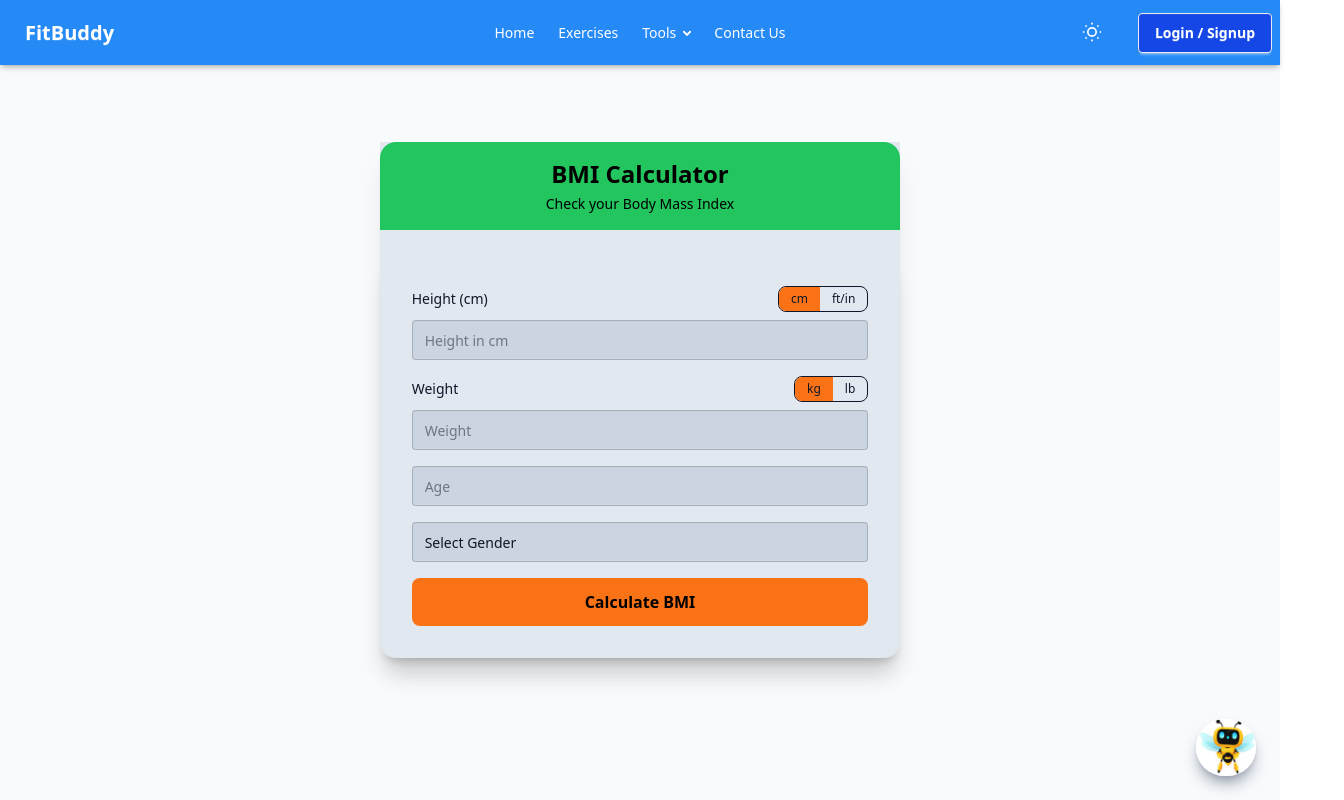
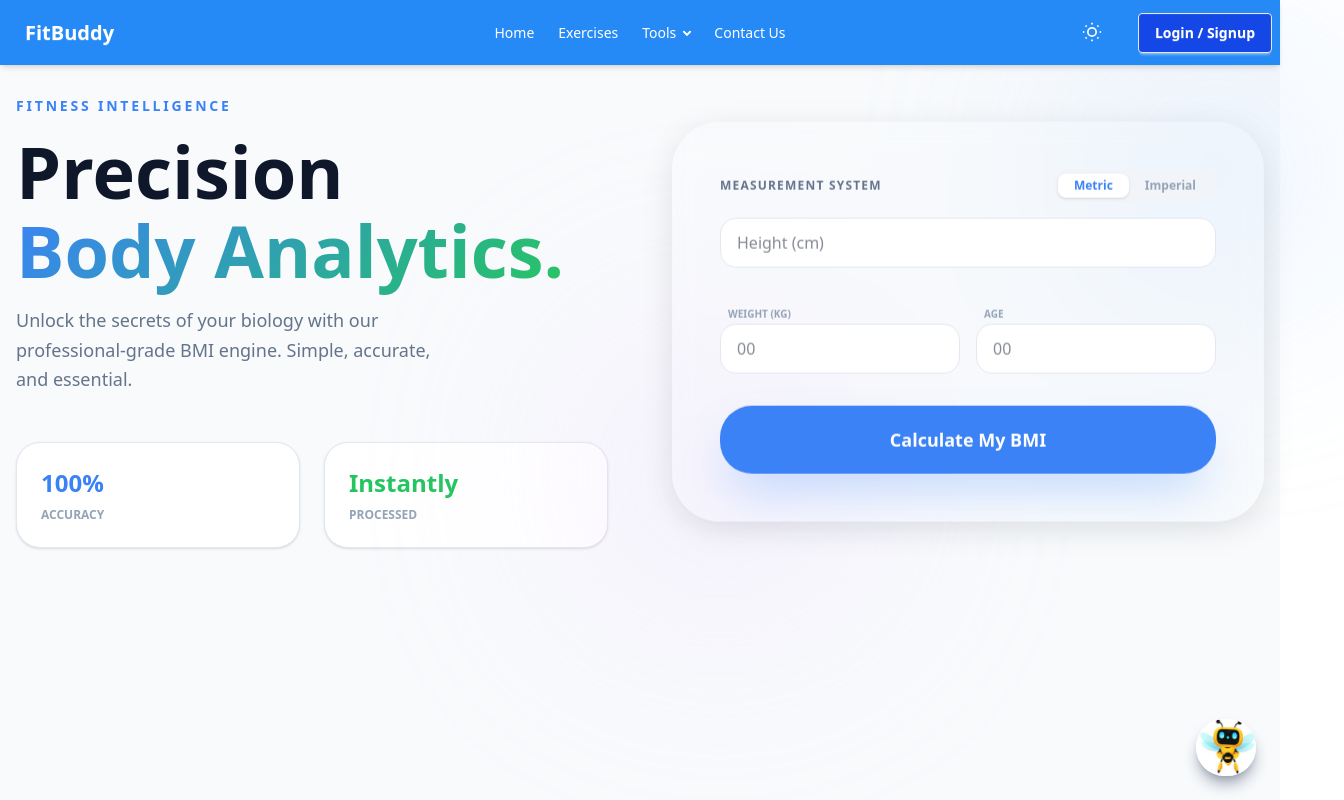
Before and after one commit to Swadhin-kar/Fit-Buddy, a React (Vite) app in the folder Frontend/: page /bmi-calculator in a window 1280 px wide. Shown: the top 800 px of the page, 1344 px wide, since content can reach past the window. Built offline with nearby package versions, Linux system fonts and the light colour scheme; no server answers.

Commit message:
small changes before deploy

```diff
--- a/Frontend/src/components/Bmi.jsx
+++ b/Frontend/src/components/Bmi.jsx
@@ -1,18 +1,10 @@
 import { lazy, Suspense, useState } from "react";
 import toast from "react-hot-toast";
-
-const Navbar = lazy(() => import("./Navbar"));
-const Footer = lazy(() => import("./Footer"));
 import LoadingFallback from "./LoadingFallback";
 
 export default function Bmi() {
     const [formData, setFormData] = useState({
-        height: "",
-        ft: "",
-        in: "",
-        weight: "",
-        age: "",
-        gender: "",
+        height: "", ft: "", in: "", weight: "", age: "", gender: "",
     });
 
     const [bmiResult, setBmiResult] = useState(null);
@@ -21,7 +13,6 @@ export default function Bmi() {
 
     const handleSubmit = (e) => {
         e.preventDefault();
-
         let height, weight;
         const ft = Number(formData.ft);
         const inches = Number(formData.in);
@@ -44,7 +35,6 @@ export default function Bmi() {
         }
 
         if (!isKg) weight *= 0.4535;
-
         setBmiResult(weight / ((height / 100) ** 2));
     };
 
@@ -53,174 +43,153 @@ export default function Bmi() {
         setFormData((prev) => ({ ...prev, [name]: value }));
     };
 
+    // Mesmerizing Dynamic UI Content
+    const getHealthMetadata = (bmi) => {
+        if (!bmi) return null;
+        if (bmi < 18.5) return {
+            label: "Underweight",
+            colorVar: "--blue-500",
+            bgVar: "--blue-50",
+            advice: "Consider nutrient-dense meals and strength training.",
+            icon: "🧬"
+        };
+        if (bmi < 24.9) return {
+            label: "Healthy Weight",
+            colorVar: "--green-500",
+            bgVar: "--green-50",
+            advice: "Perfect balance! Keep maintaining your active lifestyle.",
+            icon: "✨"
+        };
+        if (bmi < 29.9) return {
+            label: "Overweight",
+            colorVar: "--yellow-600",
+            bgVar: "--yellow-50",
+            advice: "Small changes in daily activity can make a huge impact.",
+            icon: "🏃"
+        };
+        return {
+            label: "Obese",
+            colorVar: "--red-600",
+            bgVar: "--red-50",
+            advice: "Prioritize health. Consult with a professional for a plan.",
+            icon: "⚠️"
+        };
+    };
+
+    const health = getHealthMetadata(bmiResult);
+
     return (
-        <>
-            <Suspense fallback={<LoadingFallback />}>
-                <Navbar />
-            </Suspense>
+        <div className="min-h-screen bg-[rgb(var(--body-color))] text-[rgb(var(--text-primary))]">
 
-            {/* Page Wrapper */}
-            <div className="min-h-screen flex items-center justify-center px-4 py-12 bg-[rgb(var(--page-bg))]">
-                <div className="rounded-b-2xl bg-[rgb(var(--card-depth-1))] text-black shadow-xl space-y-6">
-                    {/* Header */}
-                    <div className="text-center space-y-1 bg-[rgb(var(--secondary))] rounded-t-2xl p-4">
-                        <h1 className="text-2xl font-bold">
-                            BMI Calculator
+
+            <main className="max-w-7xl mx-auto px-4 py-12 lg:py-24 grid lg:grid-cols-2 gap-16 items-center">
+
+                {/* Left Side: Mesmerizing Brand Story */}
+                <div className="space-y-8 animate-in fade-in slide-in-from-left duration-1000">
+                    <div className="space-y-4">
+                        <h2 className="text-[rgb(var(--primary))] font-bold tracking-[0.2em] uppercase text-sm">
+                            Fitness Intelligence
+                        </h2>
+                        <h1 className="text-6xl xl:text-7xl font-black leading-[1.1]">
+                            Precision <br />
+                            <span className="gradient-text">Body Analytics.</span>
                         </h1>
-                        <p className="text-sm text-[rgb(var(--text-muted))]">
-                            Check your Body Mass Index
+                        <p className="text-[rgb(var(--slate-500))] text-lg max-w-md leading-relaxed">
+                            Unlock the secrets of your biology with our professional-grade BMI engine. Simple, accurate, and essential.
                         </p>
                     </div>
-                    <div className="rounded-2xl bg-[rgb(var(--card-depth-1))] text-[rgb(var(--text-primary))] shadow-xl p-8 space-y-6">
 
+                    {/* Stats Grid */}
+                    <div className="grid grid-cols-2 gap-6 pt-4">
+                        <div className="p-6 rounded-3xl bg-[rgb(var(--white))] shadow-sm border border-[rgb(var(--slate-200))]">
+                            <div className="text-[rgb(var(--primary))] text-2xl mb-2 font-bold">100%</div>
+                            <div className="text-[rgb(var(--slate-400))] text-xs uppercase font-black">Accuracy</div>
+                        </div>
+                        <div className="p-6 rounded-3xl bg-[rgb(var(--white))] shadow-sm border border-[rgb(var(--slate-200))]">
+                            <div className="text-[rgb(var(--secondary))] text-2xl mb-2 font-bold">Instantly</div>
+                            <div className="text-[rgb(var(--slate-400))] text-xs uppercase font-black">Processed</div>
+                        </div>
+                    </div>
+                </div>
 
-                        {/* Form */}
-                        <form onSubmit={handleSubmit} className="space-y-4">
-                            {/* Height */}
-                            <div>
-                                <div className="flex justify-between items-center mb-2">
-                                    <label className="text-sm font-medium">
-                                        Height {isMeter ? "(cm)" : "(ft / in)"}
-                                    </label>
+                {/* Right Side: The Glass Calculator */}
+                <div className="relative">
+                    {/* Background decorative glows */}
+                    <div className="absolute -top-20 -right-20 w-64 h-64 bg-[rgb(var(--blue-200))] rounded-full blur-[120px] opacity-40"></div>
+                    <div className="absolute -bottom-20 -left-20 w-64 h-64 bg-[rgb(var(--purple-200))] rounded-full blur-[120px] opacity-40"></div>
 
-                                    <div className="flex border rounded-lg overflow-hidden text-xs">
-                                        <button
-                                            type="button"
-                                            onClick={() => setIsMeter(true)}
-                                            className={`px-3 py-1 ${isMeter ? "bg-[rgb(var(--accent))]" : ""}`}
-                                        >
-                                            cm
-                                        </button>
-                                        <button
-                                            type="button"
-                                            onClick={() => setIsMeter(false)}
-                                            className={`px-3 py-1 ${!isMeter ? "bg-[rgb(var(--accent))]" : ""}`}
-                                        >
-                                            ft/in
-                                        </button>
+                    <div className="glass-panel rounded-[3rem] p-8 lg:p-12 relative z-10 animate-float">
+                        <form onSubmit={handleSubmit} className="space-y-8">
+
+                            {/* Height Section */}
+                            <div className="space-y-4">
+                                <div className="flex justify-between items-center">
+                                    <label className="text-xs font-black uppercase tracking-widest text-[rgb(var(--slate-500))]">Measurement System</label>
+                                    <div className="flex bg-[rgb(var(--slate-100))] p-1 rounded-xl">
+                                        <button type="button" onClick={() => setIsMeter(true)} className={`px-4 py-1 rounded-lg text-xs font-bold transition-all ${isMeter ? 'bg-[rgb(var(--white))] text-[rgb(var(--primary))] shadow-sm' : 'text-[rgb(var(--slate-400))]'}`}>Metric</button>
+                                        <button type="button" onClick={() => setIsMeter(false)} className={`px-4 py-1 rounded-lg text-xs font-bold transition-all ${!isMeter ? 'bg-[rgb(var(--white))] text-[rgb(var(--primary))] shadow-sm' : 'text-[rgb(var(--slate-400))]'}`}>Imperial</button>
                                     </div>
                                 </div>
 
                                 {isMeter ? (
-                                    <input
-                                        type="number"
-                                        name="height"
-                                        value={formData.height}
-                                        onChange={handleChange}
-                                        placeholder="Height in cm"
-                                        className="w-full input bg-[rgb(var(--card-depth-2))]"
-                                        required
-                                    />
+                                    <div className="group">
+                                        <input type="number" name="height" value={formData.height} onChange={handleChange} placeholder="Height (cm)" className="glass-input !bg-[rgb(var(--white))] dark:!bg-[rgb(var(--black))]/20" required />
+                                    </div>
                                 ) : (
-                                    <div className="flex gap-2">
-                                        <input
-                                            type="number"
-                                            name="ft"
-                                            placeholder="Feet"
-                                            value={formData.ft}
-                                            onChange={handleChange}
-                                            className="w-1/2 input bg-[rgb(var(--card-depth-2))]"
-                                            required
-                                        />
-                                        <input
-                                            type="number"
-                                            name="in"
-                                            placeholder="Inches"
-                                            value={formData.in}
-                                            onChange={handleChange}
-                                            className="w-1/2 input bg-[rgb(var(--card-depth-2))]"
-                                            required
-                                        />
+                                    <div className="grid grid-cols-2 gap-4">
+                                        <input type="number" name="ft" value={formData.ft} onChange={handleChange} placeholder="Feet" className="glass-input !bg-[rgb(var(--white))] dark:!bg-[rgb(var(--black))]/20" required />
+                                        <input type="number" name="in" value={formData.in} onChange={handleChange} placeholder="Inches" className="glass-input !bg-[rgb(var(--white))] dark:!bg-[rgb(var(--black))]/20" required />
                                     </div>
                                 )}
                             </div>
 
-                            {/* Weight */}
-                            <div>
-                                <div className="flex justify-between items-center mb-2">
-                                    <label className="text-sm font-medium">
-                                        Weight
-                                    </label>
-
-                                    <div className="flex border rounded-lg overflow-hidden text-xs">
-                                        <button
-                                            type="button"
-                                            onClick={() => setIsKg(true)}
-                                            className={`px-3 py-1 ${isKg ? "bg-[rgb(var(--accent))]" : ""}`}
-                                        >
-                                            kg
-                                        </button>
-                                        <button
-                                            type="button"
-                                            onClick={() => setIsKg(false)}
-                                            className={`px-3 py-1 ${!isKg ? "bg-[rgb(var(--accent))]" : ""}`}
-                                        >
-                                            lb
-                                        </button>
+                            {/* Weight & Age Grid */}
+                            <div className="grid grid-cols-2 gap-4">
+                                <div className="space-y-2">
+                                    <label className="text-[10px] font-black uppercase text-[rgb(var(--slate-400))] ml-2">Weight ({isKg ? 'kg' : 'lb'})</label>
+                                    <input type="number" name="weight" value={formData.weight} onChange={handleChange} placeholder="00" className="glass-input !bg-[rgb(var(--white))] dark:!bg-[rgb(var(--black))]/20" required />
+                                </div>
+                                <div className="space-y-2">
+                                    <label className="text-[10px] font-black uppercase text-[rgb(var(--slate-400))] ml-2">Age</label>
+                                    <input type="number" name="age" value={formData.age} onChange={handleChange} placeholder="00" className="glass-input !bg-[rgb(var(--white))] dark:!bg-[rgb(var(--black))]/20" required />
                                 </div>
                             </div>
 
-                                <input
-                                    type="number"
-                                    name="weight"
-                                    value={formData.weight}
-                                    onChange={handleChange}
-                                    placeholder="Weight"
-                                    className="w-full input bg-[rgb(var(--card-depth-2))]"
-                                    required
-                                />
-                            </div>
-
-                            {/* Age */}
-                            <input
-                                type="number"
-                                name="age"
-                                placeholder="Age"
-                                value={formData.age}
-                                onChange={handleChange}
-                                className="w-full input bg-[rgb(var(--card-depth-2))]"
-                                required
-                            />
-
-                            {/* Gender */}
-                            <select
-                                name="gender"
-                                value={formData.gender}
-                                onChange={handleChange}
-                                className="w-full input bg-[rgb(var(--card-depth-2))]"
-                                required
-                            >
-                                <option value="">Select Gender</option>
-                                <option value="male">Male</option>
-                                <option value="female">Female</option>
-                            </select>
-
-                            {/* Submit */}
-                            <button
-                                type="submit"
-                                className="w-full py-3 rounded-lg font-semibold bg-[rgb(var(--accent))] text-black hover:opacity-90 transition"
-                            >
-                                Calculate BMI
+                            <button type="submit" className="w-full py-5 rounded-[2rem] bg-[rgb(var(--primary))] hover:bg-[rgb(var(--primary-hover))] text-white font-bold text-lg shadow-2xl shadow-blue-500/30 transition-all hover:scale-[1.02] active:scale-95">
+                                Calculate My BMI
                             </button>
                         </form>
 
-                        {/* Result */}
+                        {/* mesmerizing Result Card */}
                         {bmiResult && (
-                            <div className="text-center pt-4 border-t border-black/10">
-                                <h2 className="text-xl font-bold">
-                                    BMI: {bmiResult.toFixed(2)}
+                            <div className="mt-8 p-8 rounded-[2rem] border animate-in zoom-in duration-500"
+                                 style={{ backgroundColor: `rgb(var(${health.bgVar}))`, borderColor: `rgb(var(${health.colorVar}) / 0.2)` }}>
+                                <div className="flex justify-between items-center mb-4">
+                                    <span className="text-4xl">{health.icon}</span>
+                                    <div className="text-right">
+                                        <p className="text-[10px] font-black uppercase tracking-tighter text-[rgb(var(--slate-500))]">Calculated BMI</p>
+                                        <h2 className="text-5xl font-black" style={{ color: `rgb(var(${health.colorVar}))` }}>
+                                            {bmiResult.toFixed(1)}
                                         </h2>
-                                <p className="text-sm text-[rgb(var(--text-muted))] mt-1">
-                                    {bmiResult < 18.5 && "Underweight"}
-                                    {bmiResult >= 18.5 && bmiResult < 24.9 && "Healthy"}
-                                    {bmiResult >= 25 && bmiResult < 29.9 && "Overweight"}
-                                    {bmiResult >= 30 && "Obese"}
+                                    </div>
+                                </div>
+
+                                <div className="space-y-3">
+                                    <div className="h-2 w-full bg-[rgb(var(--white))] rounded-full overflow-hidden flex">
+                                        <div className="h-full bg-[rgb(var(--blue-400))]" style={{ width: '18%' }}></div>
+                                        <div className="h-full bg-[rgb(var(--green-400))]" style={{ width: '25%' }}></div>
+                                        <div className="h-full bg-[rgb(var(--yellow-400))]" style={{ width: '25%' }}></div>
+                                        <div className="h-full bg-[rgb(var(--red-400))]" style={{ width: '32%' }}></div>
+                                    </div>
+                                    <p className="text-sm font-bold text-[rgb(var(--slate-700))]">
+                                        {health.label}: <span className="font-medium opacity-80">{health.advice}</span>
                                     </p>
+                                </div>
                             </div>
                         )}
                     </div>
                 </div>
+            </main>
         </div>
-        </>
     );
 }
--- a/Frontend/src/index.css
+++ b/Frontend/src/index.css
@@ -174,3 +174,34 @@ html.dark {
 body {
   background-color: rgb(var(--body-color));
 }
+
+
+/* Glassmorphism Utility */
+.glass-panel {
+  background: rgba(var(--glass-bg));
+  backdrop-filter: blur(12px);
+  -webkit-backdrop-filter: blur(12px);
+  border: 1px solid rgba(var(--glass-border));
+  box-shadow: 0 8px 32px 0 rgba(0, 0, 0, 0.1);
+}
+
+.gradient-text {
+  background: linear-gradient(135deg, rgb(var(--primary)), rgb(var(--secondary)));
+  -webkit-background-clip: text;
+  -webkit-text-fill-color: transparent;
+}
+
+/* Sophisticated Input styling */
+.glass-input {
+  @apply w-full bg-white/10 dark:bg-black/20 border border-slate-200 dark:border-slate-700
+         px-4 py-3 rounded-2xl outline-none transition-all duration-300 focus:ring-2 focus:ring-[rgb(var(--primary))];
+  color: rgb(var(--text-main));
+}
+
+@keyframes float {
+  0% { transform: translateY(0px); }
+  50% { transform: translateY(-10px); }
+  100% { transform: translateY(0px); }
+}
+
+.animate-float { animation: float 6s ease-in-out infinite; }
```
Also changed, not shown: Frontend/src/components/CalorieCalculator.jsx (+122 -42 lines), Frontend/src/components/FoodCard.jsx (+53 -75 lines), 1 other file (tests, documents, lock files or other folders). Lines whose indentation alone changed are shown as unchanged.
